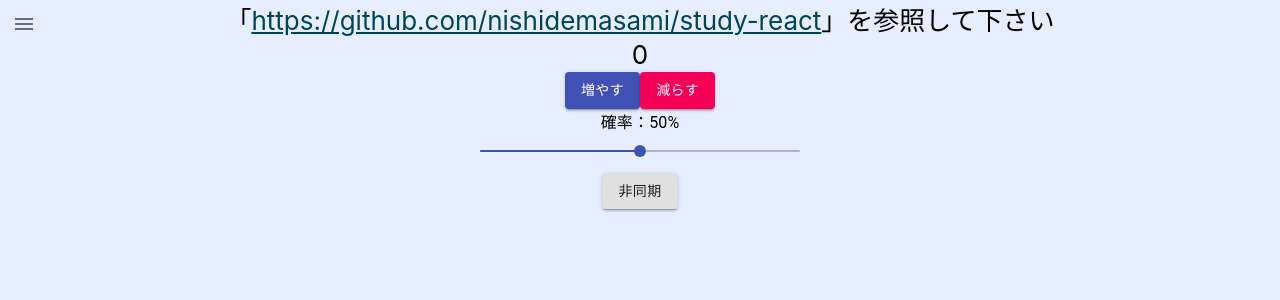
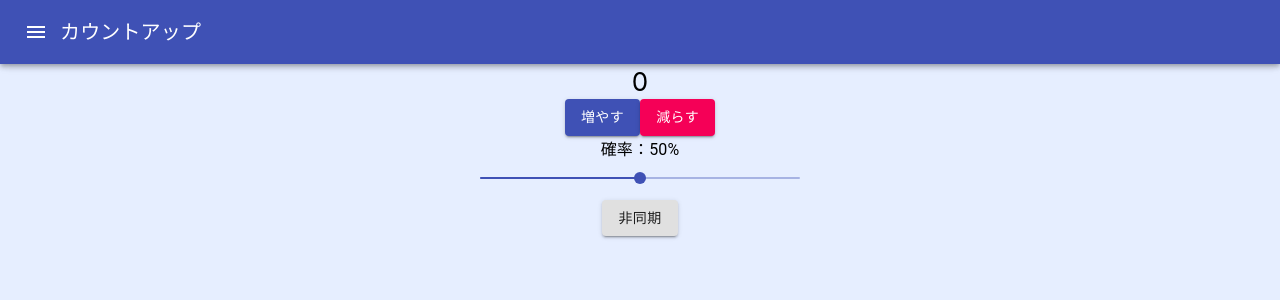
Before and after one commit to nishidemasami/study-react, a React (Create React App) app: page / in a window 1280 px wide. Shown: the top 300 px of the page. Built offline with nearby package versions, Linux system fonts and the light colour scheme.

Commit message:
add AppBarを実装

```diff
--- a/src/App.tsx
+++ b/src/App.tsx
@@ -1,6 +1,8 @@
+import { Toolbar } from "@material-ui/core";
 import React from "react";
 import { shallowEqual } from "react-redux";
 import styled from "styled-components";
+import AppBar from "./components/AppBar";
 import Menu from "./components/Menu";
 import MenuItems from "./components/Menu/MenuItems";
 import { useSelector } from "./redux/hooks";
@@ -17,13 +19,10 @@ const AppDiv = styled.div`
 	}
 `;
 
-/** メインのheader */
-const MainHeader = styled.header`
-	background-color: #e6eeff;
+/** メインコンテンツ */
+const MainContents = styled.div`
 	position: absolute;
-	width: 100vw;
-	height: 100vh;
-	height: -webkit-fill-available;
+	width: 100%;
 	align-items: center;
 	justify-content: center;
 	font-size: calc(10px + 2vmin);
@@ -33,21 +32,14 @@ const MainHeader = styled.header`
 const App: React.VFC = () => {
 	const { appState } = useSelector((state: RootState) => state, shallowEqual);
 	return (
-		<>
-			<React.StrictMode>
-				<AppDiv>
-					<MainHeader>
-						「
-						<a href="https://github.com/nishidemasami/study-react">
-							https://github.com/nishidemasami/study-react
-						</a>
-						」を参照して下さい
-						{MenuItems[appState.component].component}
-					</MainHeader>
-				</AppDiv>
-			</React.StrictMode>
+		<React.StrictMode>
+			<AppBar />
+			<AppDiv>
+				<Toolbar />
+				<MainContents>{MenuItems[appState.component].component}</MainContents>
+			</AppDiv>
 			<Menu />
-		</>
+		</React.StrictMode>
 	);
 };
 
--- /dev/null
+++ b/src/components/AppBar/AppBar.tsx
@@ -0,0 +1,45 @@
+import {
+	AppBar,
+	Box,
+	IconButton,
+	Toolbar,
+	Typography,
+} from "@material-ui/core";
+import { Menu } from "@material-ui/icons";
+import { shallowEqual } from "react-redux";
+import { useDispatch, useSelector } from "../../redux/hooks";
+import { actions } from "../../redux/state/app";
+import { RootState } from "../../redux/store";
+import MenuItems from "../Menu/MenuItems";
+
+const AppBarComponent: React.VFC = () => {
+	const { appState } = useSelector((state: RootState) => state, shallowEqual);
+	const dispatch = useDispatch();
+	return (
+		<Box sx={{ flexGrow: 1 }}>
+			<AppBar position="fixed">
+				<Toolbar>
+					<IconButton
+						aria-label="menu"
+						color="inherit"
+						edge="start"
+						onClick={() => dispatch(actions.setOpenMenu(!appState.openMenu))}
+						size="medium"
+						// sx={{ mr: 2 }}
+					>
+						<Menu />
+					</IconButton>
+					<Typography
+						component="div"
+						// sx={{ flexGrow: 1 }}
+						variant="h6"
+					>
+						{MenuItems[appState.component].name}
+					</Typography>
+				</Toolbar>
+			</AppBar>
+		</Box>
+	);
+};
+
+export default AppBarComponent;
--- /dev/null
+++ b/src/components/AppBar/index.ts
@@ -0,0 +1,3 @@
+import AppBar from "./AppBar";
+
+export default AppBar;
--- a/src/components/Menu/Menu.tsx
+++ b/src/components/Menu/Menu.tsx
@@ -1,40 +1,23 @@
 import {
 	Divider,
 	Drawer,
-	IconButton,
 	List,
 	ListItem,
 	ListItemIcon,
 	ListItemText,
 } from "@material-ui/core";
-import { Cancel, Menu as MenuIcon } from "@material-ui/icons";
+import { Cancel } from "@material-ui/icons";
 import { shallowEqual } from "react-redux";
-import styled from "styled-components";
 import { useDispatch, useSelector } from "../../redux/hooks";
 import { actions, menuList } from "../../redux/state/app";
 import { RootState } from "../../redux/store";
 import MenuItems from "./MenuItems";
-
-/** 左上端に固定されたdiv */
-const LeftUpperFixedDiv = styled.div`
-	position: fixed;
-	top: 0px;
-	left: 0px;
-`;
 
 const Menu: React.VFC = () => {
 	const { appState } = useSelector((state: RootState) => state, shallowEqual);
 	const dispatch = useDispatch();
 
 	return (
-		<>
-			<LeftUpperFixedDiv>
-				<IconButton
-					onClick={() => dispatch(actions.setOpenMenu(!appState.openMenu))}
-				>
-					<MenuIcon />
-				</IconButton>
-			</LeftUpperFixedDiv>
 		<Drawer
 			anchor="left"
 			onClose={() => dispatch(actions.setOpenMenu(false))}
@@ -75,7 +58,6 @@ const Menu: React.VFC = () => {
 				</List>
 			</div>
 		</Drawer>
-		</>
 	);
 };
 
--- a/src/index.css
+++ b/src/index.css
@@ -5,6 +5,7 @@ body {
 		sans-serif;
 	-webkit-font-smoothing: antialiased;
 	-moz-osx-font-smoothing: grayscale;
+	background-color: #e6eeff;
 }
 
 code {
```
Lines whose indentation alone changed are shown as unchanged.
